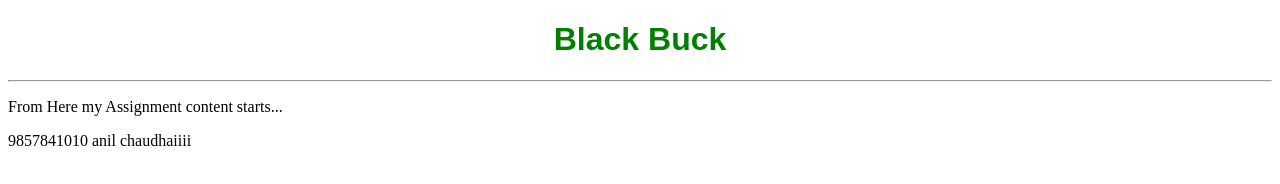
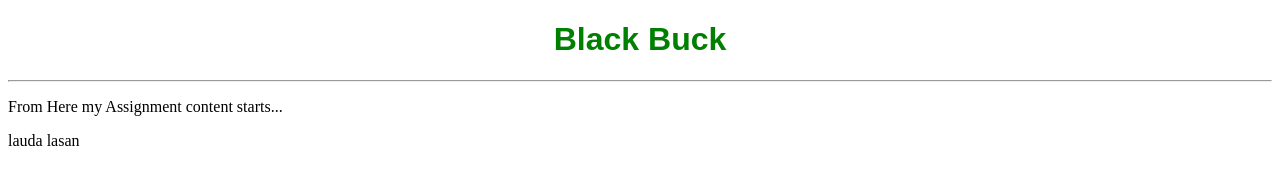
Before and after one commit to zerkxubas/zerkxubas.github.io, a plain HTML site: page blackbuck/index.html in a window 1280 px wide. Drawn offline with Linux system fonts and the light colour scheme.

Commit message:
Update index.html

```diff
--- a/blackbuck/index.html
+++ b/blackbuck/index.html
@@ -16,7 +16,7 @@
 						<p class="new-p">
 							From Here my Assignment  content starts...
 						</p>
-								9857841010 anil chaudhaiiii
+								lauda lasan
 
 
 
```
